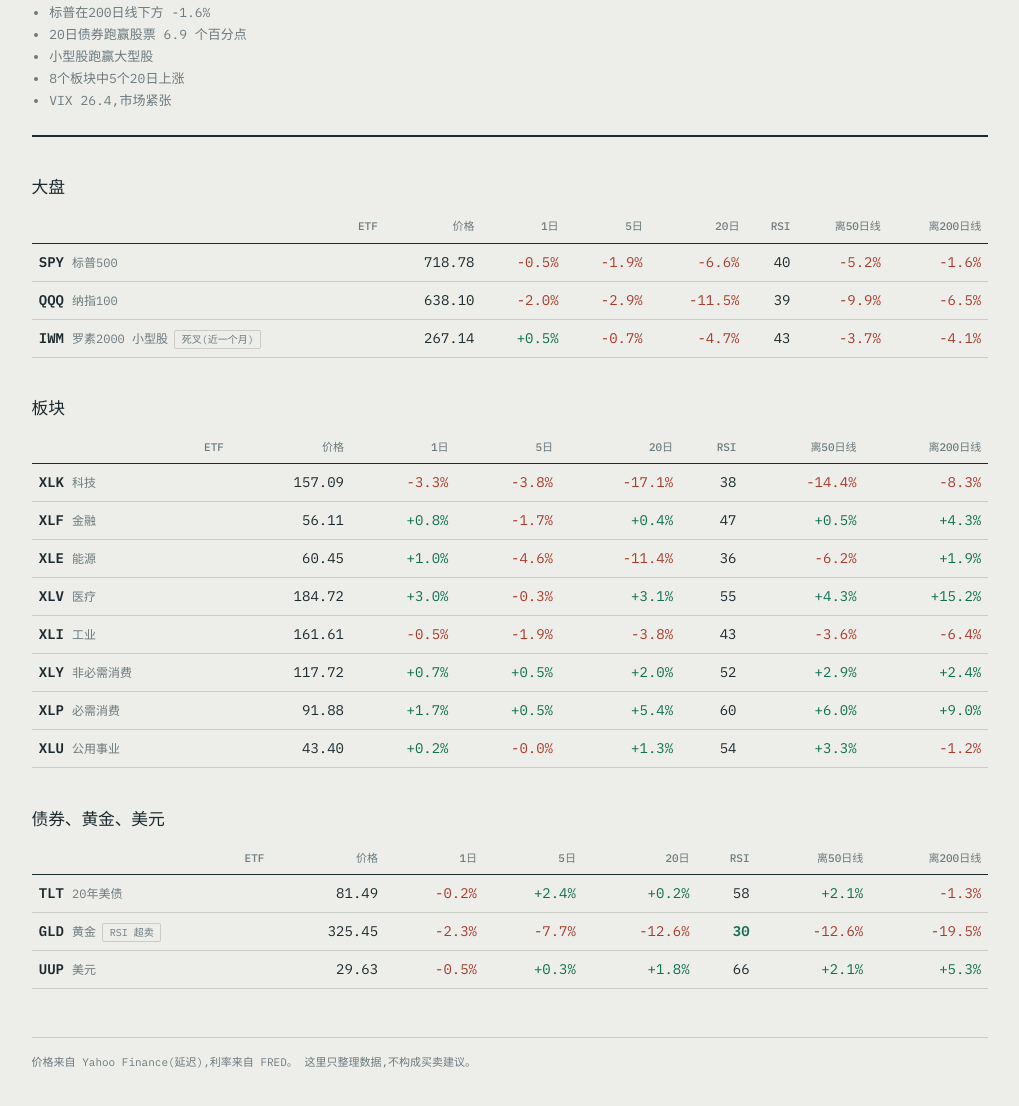
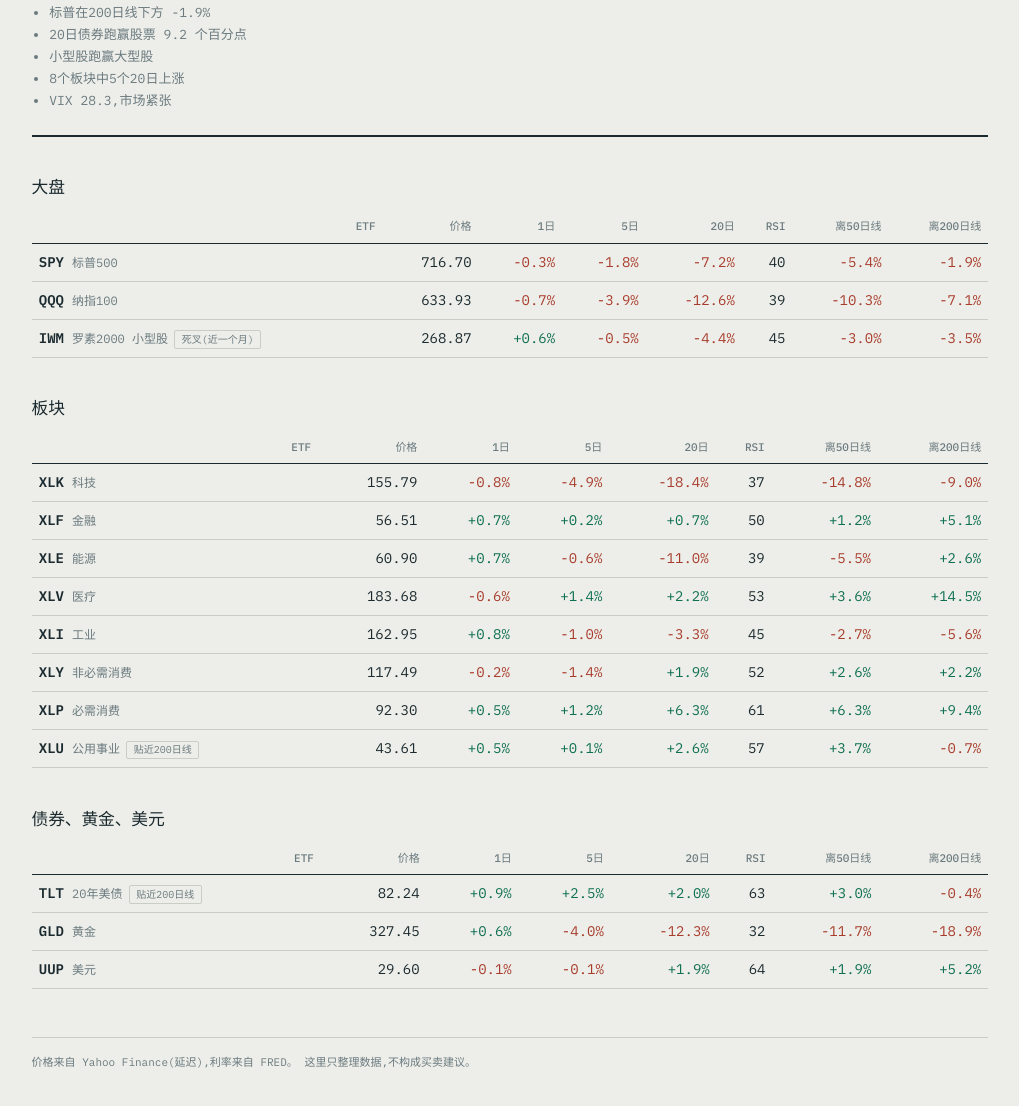
Before and after one commit to kelvin89mun/market-brief, a plain HTML site: page docs/index.html in a window 1280 px wide. Shown: the part 142-1248 px from the top of the page, without its empty margins (130-1149 px from the left). Drawn offline with nearby package versions, Linux system fonts and the light colour scheme.

Commit message:
Brief for 2026-11-26

```diff
--- a/docs/index.html
+++ b/docs/index.html
@@ -87,9 +87,9 @@
 <body>
 <div class="wrap">
   <header>
-    <div class="stamp">美股 24 Nov 2026 收盘数据</div>
+    <div class="stamp">美股 25 Nov 2026 收盘数据</div>
     <h1 class="verdict">偏向 Risk off</h1>
-    <ul class="why"><li>标普在200日线下方 -1.6%</li><li>20日债券跑赢股票 6.9 个百分点</li><li>小型股跑赢大型股</li><li>8个板块中5个20日上涨</li><li>VIX 26.4,市场紧张</li></ul>
+    <ul class="why"><li>标普在200日线下方 -1.9%</li><li>20日债券跑赢股票 9.2 个百分点</li><li>小型股跑赢大型股</li><li>8个板块中5个20日上涨</li><li>VIX 28.3,市场紧张</li></ul>
   </header>
 
       <section>
@@ -104,33 +104,33 @@
           <tbody>
         <tr>
           <th scope="row"><span class="tick">SPY</span><span class="nm">标普500</span></th>
-          <td class="num">718.78</td>
-          <td class="num down">-0.5%</td>
+          <td class="num">716.70</td>
+          <td class="num down">-0.3%</td>
+          <td class="num down">-1.8%</td>
+          <td class="num down">-7.2%</td>
+          <td class="num rsi ">40</td>
+          <td class="num down">-5.4%</td>
           <td class="num down">-1.9%</td>
-          <td class="num down">-6.6%</td>
-          <td class="num rsi ">40</td>
-          <td class="num down">-5.2%</td>
-          <td class="num down">-1.6%</td>
         </tr>
         <tr>
           <th scope="row"><span class="tick">QQQ</span><span class="nm">纳指100</span></th>
-          <td class="num">638.10</td>
-          <td class="num down">-2.0%</td>
-          <td class="num down">-2.9%</td>
-          <td class="num down">-11.5%</td>
+          <td class="num">633.93</td>
+          <td class="num down">-0.7%</td>
+          <td class="num down">-3.9%</td>
+          <td class="num down">-12.6%</td>
           <td class="num rsi ">39</td>
-          <td class="num down">-9.9%</td>
-          <td class="num down">-6.5%</td>
+          <td class="num down">-10.3%</td>
+          <td class="num down">-7.1%</td>
         </tr>
         <tr>
           <th scope="row"><span class="tick">IWM</span><span class="nm">罗素2000 小型股</span><span class='flag'>死叉(近一个月)</span></th>
-          <td class="num">267.14</td>
-          <td class="num up">+0.5%</td>
-          <td class="num down">-0.7%</td>
-          <td class="num down">-4.7%</td>
-          <td class="num rsi ">43</td>
-          <td class="num down">-3.7%</td>
-          <td class="num down">-4.1%</td>
+          <td class="num">268.87</td>
+          <td class="num up">+0.6%</td>
+          <td class="num down">-0.5%</td>
+          <td class="num down">-4.4%</td>
+          <td class="num rsi ">45</td>
+          <td class="num down">-3.0%</td>
+          <td class="num down">-3.5%</td>
         </tr></tbody>
         </table>
         </div>
@@ -148,83 +148,83 @@
           <tbody>
         <tr>
           <th scope="row"><span class="tick">XLK</span><span class="nm">科技</span></th>
-          <td class="num">157.09</td>
-          <td class="num down">-3.3%</td>
-          <td class="num down">-3.8%</td>
-          <td class="num down">-17.1%</td>
-          <td class="num rsi ">38</td>
-          <td class="num down">-14.4%</td>
-          <td class="num down">-8.3%</td>
+          <td class="num">155.79</td>
+          <td class="num down">-0.8%</td>
+          <td class="num down">-4.9%</td>
+          <td class="num down">-18.4%</td>
+          <td class="num rsi ">37</td>
+          <td class="num down">-14.8%</td>
+          <td class="num down">-9.0%</td>
         </tr>
         <tr>
           <th scope="row"><span class="tick">XLF</span><span class="nm">金融</span></th>
-          <td class="num">56.11</td>
-          <td class="num up">+0.8%</td>
-          <td class="num down">-1.7%</td>
-          <td class="num up">+0.4%</td>
-          <td class="num rsi ">47</td>
-          <td class="num up">+0.5%</td>
-          <td class="num up">+4.3%</td>
+          <td class="num">56.51</td>
+          <td class="num up">+0.7%</td>
+          <td class="num up">+0.2%</td>
+          <td class="num up">+0.7%</td>
+          <td class="num rsi ">50</td>
+          <td class="num up">+1.2%</td>
+          <td class="num up">+5.1%</td>
         </tr>
         <tr>
           <th scope="row"><span class="tick">XLE</span><span class="nm">能源</span></th>
-          <td class="num">60.45</td>
-          <td class="num up">+1.0%</td>
-          <td class="num down">-4.6%</td>
-          <td class="num down">-11.4%</td>
-          <td class="num rsi ">36</td>
-          <td class="num down">-6.2%</td>
-          <td class="num up">+1.9%</td>
+          <td class="num">60.90</td>
+          <td class="num up">+0.7%</td>
+          <td class="num down">-0.6%</td>
+          <td class="num down">-11.0%</td>
+          <td class="num rsi ">39</td>
+          <td class="num down">-5.5%</td>
+          <td class="num up">+2.6%</td>
         </tr>
         <tr>
           <th scope="row"><span class="tick">XLV</span><span class="nm">医疗</span></th>
-          <td class="num">184.72</td>
-          <td class="num up">+3.0%</td>
-          <td class="num down">-0.3%</td>
-          <td class="num up">+3.1%</td>
-          <td class="num rsi ">55</td>
-          <td class="num up">+4.3%</td>
-          <td class="num up">+15.2%</td>
+          <td class="num">183.68</td>
+          <td class="num down">-0.6%</td>
+          <td class="num up">+1.4%</td>
+          <td class="num up">+2.2%</td>
+          <td class="num rsi ">53</td>
+          <td class="num up">+3.6%</td>
+          <td class="num up">+14.5%</td>
         </tr>
         <tr>
           <th scope="row"><span class="tick">XLI</span><span class="nm">工业</span></th>
-          <td class="num">161.61</td>
-          <td class="num down">-0.5%</td>
-          <td class="num down">-1.9%</td>
-          <td class="num down">-3.8%</td>
-          <td class="num rsi ">43</td>
-          <td class="num down">-3.6%</td>
-          <td class="num down">-6.4%</td>
+          <td class="num">162.95</td>
+          <td class="num up">+0.8%</td>
+          <td class="num down">-1.0%</td>
+          <td class="num down">-3.3%</td>
+          <td class="num rsi ">45</td>
+          <td class="num down">-2.7%</td>
+          <td class="num down">-5.6%</td>
         </tr>
         <tr>
           <th scope="row"><span class="tick">XLY</span><span class="nm">非必需消费</span></th>
-          <td class="num">117.72</td>
-          <td class="num up">+0.7%</td>
-          <td class="num up">+0.5%</td>
-          <td class="num up">+2.0%</td>
+          <td class="num">117.49</td>
+          <td class="num down">-0.2%</td>
+          <td class="num down">-1.4%</td>
+          <td class="num up">+1.9%</td>
           <td class="num rsi ">52</td>
-          <td class="num up">+2.9%</td>
-          <td class="num up">+2.4%</td>
+          <td class="num up">+2.6%</td>
+          <td class="num up">+2.2%</td>
         </tr>
         <tr>
           <th scope="row"><span class="tick">XLP</span><span class="nm">必需消费</span></th>
-          <td class="num">91.88</td>
-          <td class="num up">+1.7%</td>
+          <td class="num">92.30</td>
           <td class="num up">+0.5%</td>
-          <td class="num up">+5.4%</td>
-          <td class="num rsi ">60</td>
-          <td class="num up">+6.0%</td>
-          <td class="num up">+9.0%</td>
+          <td class="num up">+1.2%</td>
+          <td class="num up">+6.3%</td>
+          <td class="num rsi ">61</td>
+          <td class="num up">+6.3%</td>
+          <td class="num up">+9.4%</td>
         </tr>
         <tr>
-          <th scope="row"><span class="tick">XLU</span><span class="nm">公用事业</span></th>
-          <td class="num">43.40</td>
-          <td class="num up">+0.2%</td>
-          <td class="num down">-0.0%</td>
-          <td class="num up">+1.3%</td>
-          <td class="num rsi ">54</td>
-          <td class="num up">+3.3%</td>
-          <td class="num down">-1.2%</td>
+          <th scope="row"><span class="tick">XLU</span><span class="nm">公用事业</span><span class='flag'>贴近200日线</span></th>
+          <td class="num">43.61</td>
+          <td class="num up">+0.5%</td>
+          <td class="num up">+0.1%</td>
+          <td class="num up">+2.6%</td>
+          <td class="num rsi ">57</td>
+          <td class="num up">+3.7%</td>
+          <td class="num down">-0.7%</td>
         </tr></tbody>
         </table>
         </div>
@@ -241,34 +241,34 @@
           </thead>
           <tbody>
         <tr>
-          <th scope="row"><span class="tick">TLT</span><span class="nm">20年美债</span></th>
-          <td class="num">81.49</td>
-          <td class="num down">-0.2%</td>
-          <td class="num up">+2.4%</td>
-          <td class="num up">+0.2%</td>
-          <td class="num rsi ">58</td>
-          <td class="num up">+2.1%</td>
-          <td class="num down">-1.3%</td>
+          <th scope="row"><span class="tick">TLT</span><span class="nm">20年美债</span><span class='flag'>贴近200日线</span></th>
+          <td class="num">82.24</td>
+          <td class="num up">+0.9%</td>
+          <td class="num up">+2.5%</td>
+          <td class="num up">+2.0%</td>
+          <td class="num rsi ">63</td>
+          <td class="num up">+3.0%</td>
+          <td class="num down">-0.4%</td>
         </tr>
         <tr>
-          <th scope="row"><span class="tick">GLD</span><span class="nm">黄金</span><span class='flag'>RSI 超卖</span></th>
-          <td class="num">325.45</td>
-          <td class="num down">-2.3%</td>
-          <td class="num down">-7.7%</td>
-          <td class="num down">-12.6%</td>
-          <td class="num rsi cold">30</td>
-          <td class="num down">-12.6%</td>
-          <td class="num down">-19.5%</td>
+          <th scope="row"><span class="tick">GLD</span><span class="nm">黄金</span></th>
+          <td class="num">327.45</td>
+          <td class="num up">+0.6%</td>
+          <td class="num down">-4.0%</td>
+          <td class="num down">-12.3%</td>
+          <td class="num rsi ">32</td>
+          <td class="num down">-11.7%</td>
+          <td class="num down">-18.9%</td>
         </tr>
         <tr>
           <th scope="row"><span class="tick">UUP</span><span class="nm">美元</span></th>
-          <td class="num">29.63</td>
-          <td class="num down">-0.5%</td>
-          <td class="num up">+0.3%</td>
-          <td class="num up">+1.8%</td>
-          <td class="num rsi ">66</td>
-          <td class="num up">+2.1%</td>
-          <td class="num up">+5.3%</td>
+          <td class="num">29.60</td>
+          <td class="num down">-0.1%</td>
+          <td class="num down">-0.1%</td>
+          <td class="num up">+1.9%</td>
+          <td class="num rsi ">64</td>
+          <td class="num up">+1.9%</td>
+          <td class="num up">+5.2%</td>
         </tr></tbody>
         </table>
         </div>
```
